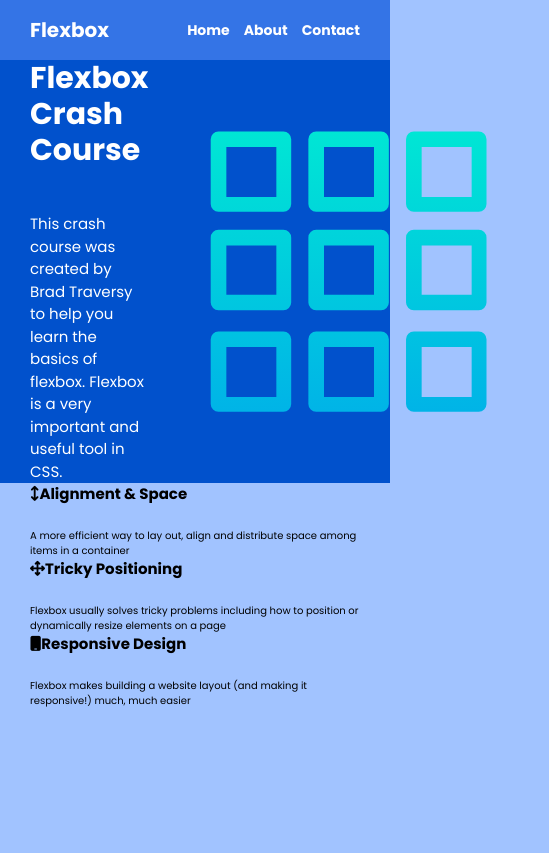
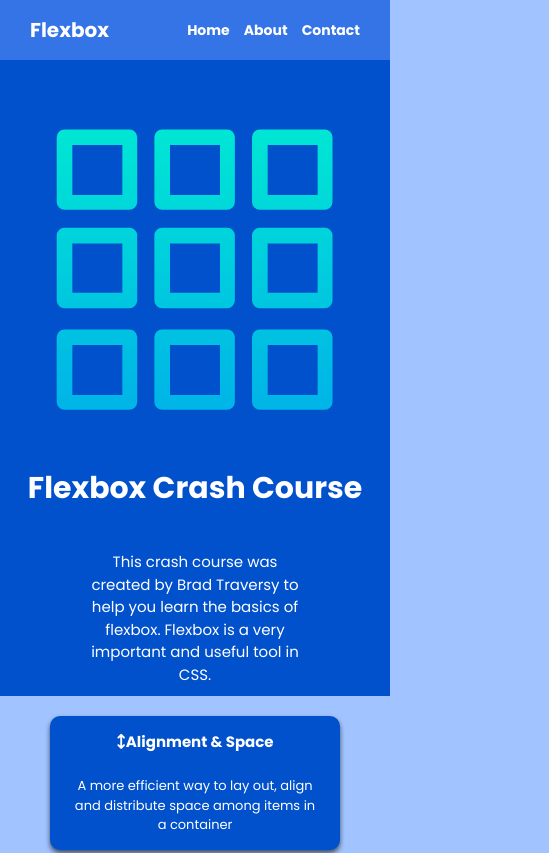
Before and after one commit to itsnooshin/practice-flexbox, a plain HTML site: page index.html in a window 390 px wide. Shown: the top 853 px of the page, 549 px wide, since content can reach past the window. Drawn offline with Linux system fonts and the light colour scheme.

Commit message:
fix bug on responsive

```diff
--- a/style.css
+++ b/style.css
@@ -66,6 +66,7 @@ a{
     background-color: #0151cc;
     color: #fff;
     min-height: 400px;
+
 }
 .header h1{
     font-size: 3em;
@@ -84,3 +85,47 @@ a{
   align-items: center;
   justify-content: space-between;
 }
+/* boxes */
+.boxes .container {
+    display: flex;
+    justify-content: space-between;
+
+}
+.box{
+    background-color: #0151cc;
+    flex: 1;
+    color: #fff;
+   margin: 2em;
+    border-radius: 1em;
+    padding: 1.5em 2em;
+    box-shadow: 0px 3px 5px rgba(0, 0, 0, 0.6);
+}
+.box p{
+    font-size: 1.3em;
+}
+
+
+/* media query */
+
+
+@media screen and (max-width:992px){
+    .boxes .container{
+        flex-direction: column;
+    }
+}
+@media screen and (max-width:768px){
+    .header .container{
+        flex-direction:column-reverse;
+        text-align: center;
+        padding: 1em ;
+
+    }
+    .header p{
+        width: 60%;
+        margin: auto;
+    }
+    .boxes .container{
+        display: block;
+        text-align: center;
+    }
+}
```
